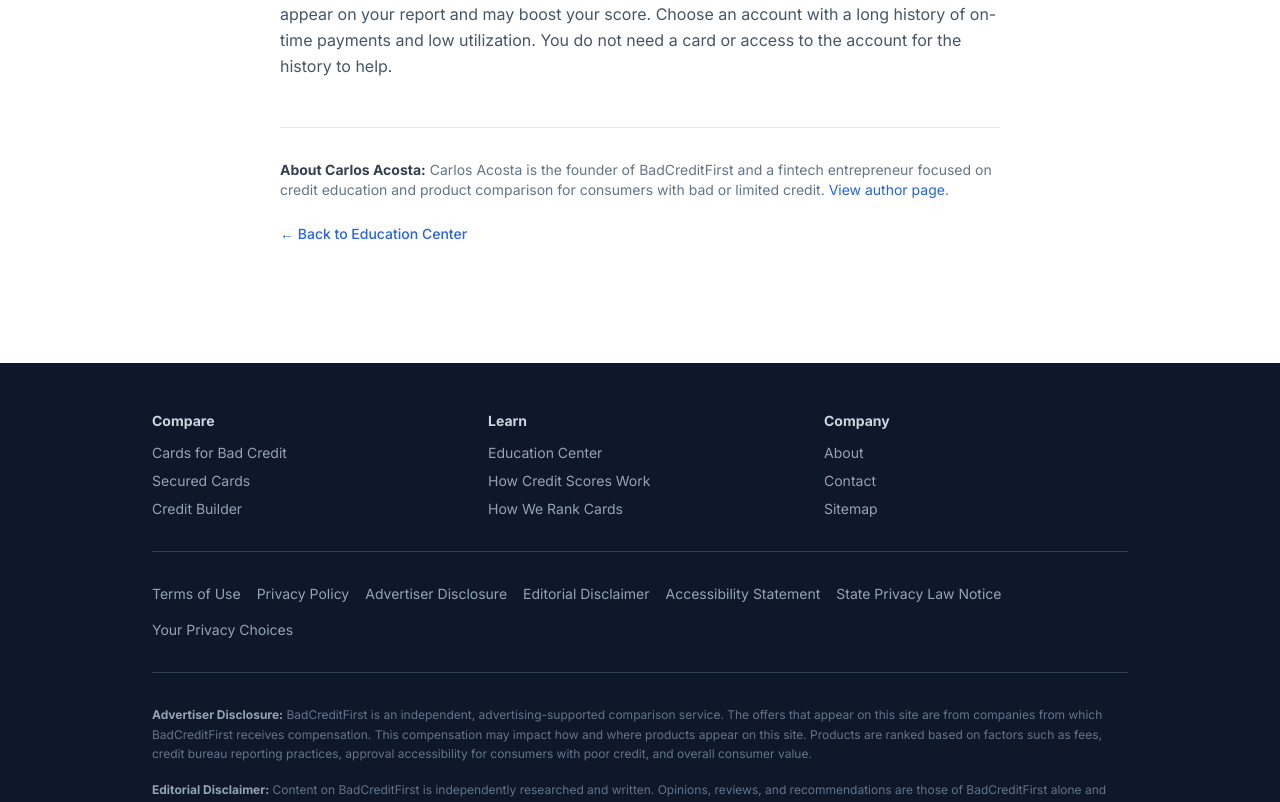
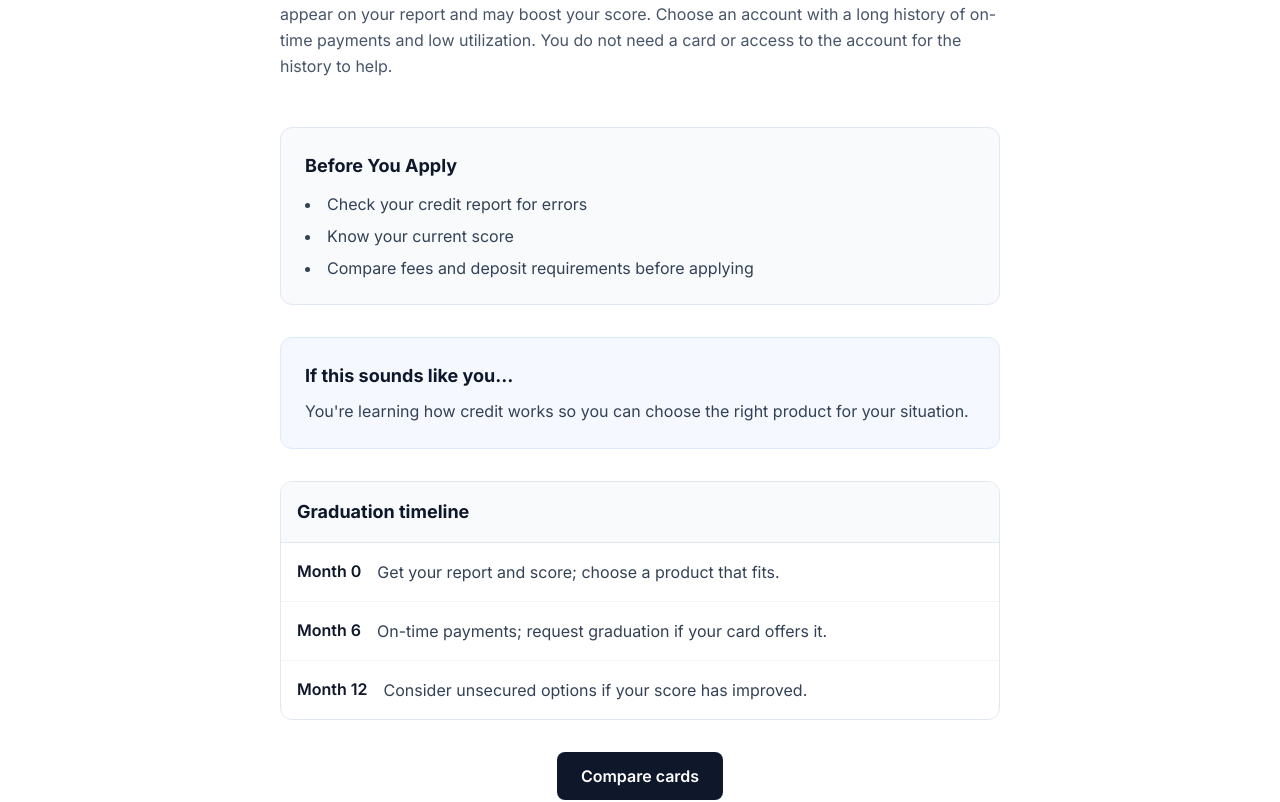
Before and after one commit to Holagpt-ai/badcreditfirst-v3, a Next.js app: page /education/authorized-user-strategy in a window 1280 px wide. Shown: the part 502-1304 px from the top of the page. Built offline with nearby package versions, Linux system fonts and the light colour scheme.

Commit message:
feat: add decision checklists and guided CTAs to education content

```diff
--- a/app/education/[slug]/page.tsx
+++ b/app/education/[slug]/page.tsx
@@ -434,6 +434,34 @@ const AUTHOR_URL = '/author/carlos-acosta';
 const DATE_PUBLISHED = '2026-01-15';
 const DATE_MODIFIED = '2026-02-01';
 
+/** Before You Apply checklist (same for all articles; not salesy). */
+const BEFORE_YOU_APPLY = [
+  'Check your credit report for errors',
+  'Know your current score',
+  'Compare fees and deposit requirements before applying',
+] as const;
+
+/** Graduation timeline (Month 0 → 6 → 12). */
+const GRADUATION_TIMELINE = [
+  { month: 0, step: 'Get your report and score; choose a product that fits.' },
+  { month: 6, step: 'On-time payments; request graduation if your card offers it.' },
+  { month: 12, step: 'Consider unsecured options if your score has improved.' },
+] as const;
+
+/** Contextual CTA: slug → category link (internal link, not salesy). */
+const ARTICLE_CTA: Record<string, { href: string; label: string }> = {
+  'secured-vs-unsecured': { href: '/credit-cards/category/secured-cards', label: 'Compare secured cards' },
+  'credit-builder-loans': { href: '/credit-cards/category/credit-builder', label: 'Compare credit builder accounts' },
+  'what-is-a-bad-credit-score': { href: '/credit-cards/category/bad-credit', label: 'Compare cards for bad credit' },
+  'bankruptcy-and-rebuilding': { href: '/credit-cards/category/bad-credit', label: 'Compare cards for bad credit' },
+  'how-is-my-score-calculated': { href: '/credit-cards', label: 'Compare cards' },
+  'what-is-a-good-credit-score': { href: '/credit-cards', label: 'Compare cards' },
+  'how-credit-scores-work': { href: '/credit-cards', label: 'Compare cards' },
+  'fico-vs-vantagescore': { href: '/credit-cards', label: 'Compare cards' },
+};
+
+const DEFAULT_CTA = { href: '/credit-cards', label: 'Compare cards' };
+
 type Props = { params: { slug: string } };
 
 export async function generateMetadata({ params }: Props): Promise<Metadata> {
@@ -504,6 +532,48 @@ export default function EducationArticlePage({
         {/* Body */}
         <div className="mb-12">{article.body}</div>
 
+        {/* Stickiness: Before You Apply, scenario, timeline, CTA (guided, not salesy) */}
+        <section className="space-y-8 mb-12" aria-label="Next steps">
+          <div className="bg-slate-50 border border-slate-200 rounded-xl p-6">
+            <h2 className="text-lg font-bold text-slate-900 mb-3">Before You Apply</h2>
+            <ul className="list-disc list-inside space-y-2 text-slate-700">
+              {BEFORE_YOU_APPLY.map((item, i) => (
+                <li key={i}>{item}</li>
+              ))}
+            </ul>
+          </div>
+
+          <div className="bg-blue-50/60 border border-blue-100 rounded-xl p-6">
+            <h2 className="text-lg font-bold text-slate-900 mb-2">If this sounds like you…</h2>
+            <p className="text-slate-700 leading-relaxed">
+              You&apos;re learning how credit works so you can choose the right product for your situation.
+            </p>
+          </div>
+
+          <div className="border border-slate-200 rounded-xl overflow-hidden">
+            <h2 className="text-lg font-bold text-slate-900 p-4 border-b border-slate-200 bg-slate-50">
+              Graduation timeline
+            </h2>
+            <ul className="divide-y divide-slate-100">
+              {GRADUATION_TIMELINE.map(({ month, step }) => (
+                <li key={month} className="flex gap-4 p-4 text-slate-700">
+                  <span className="font-semibold text-slate-900 shrink-0">Month {month}</span>
+                  <span className="leading-relaxed">{step}</span>
+                </li>
+              ))}
+            </ul>
+          </div>
+
+          <div className="text-center">
+            <Link
+              href={ARTICLE_CTA[slug]?.href ?? DEFAULT_CTA.href}
+              className="inline-flex items-center justify-center px-6 py-3 bg-slate-900 hover:bg-slate-800 text-white font-semibold rounded-lg transition-colors"
+            >
+              {ARTICLE_CTA[slug]?.label ?? DEFAULT_CTA.label}
+            </Link>
+          </div>
+        </section>
+
         {/* Author Bio */}
         <footer className="border-t border-slate-200 pt-8 mt-12">
           <p className="text-sm text-slate-500">
```
